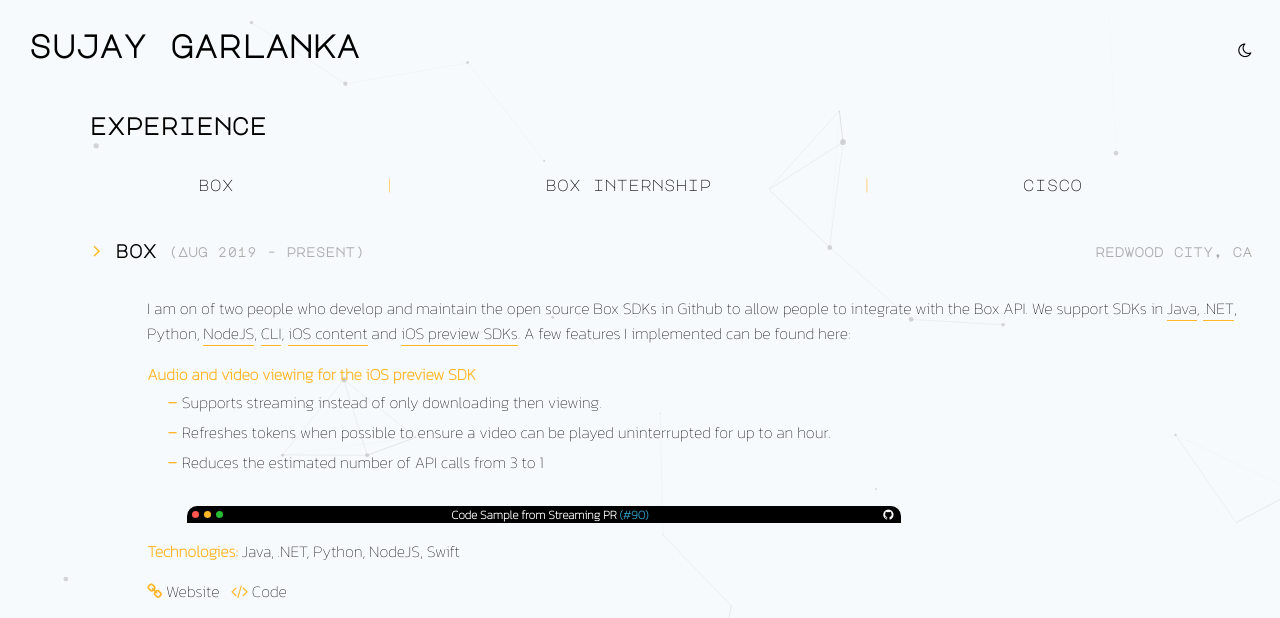
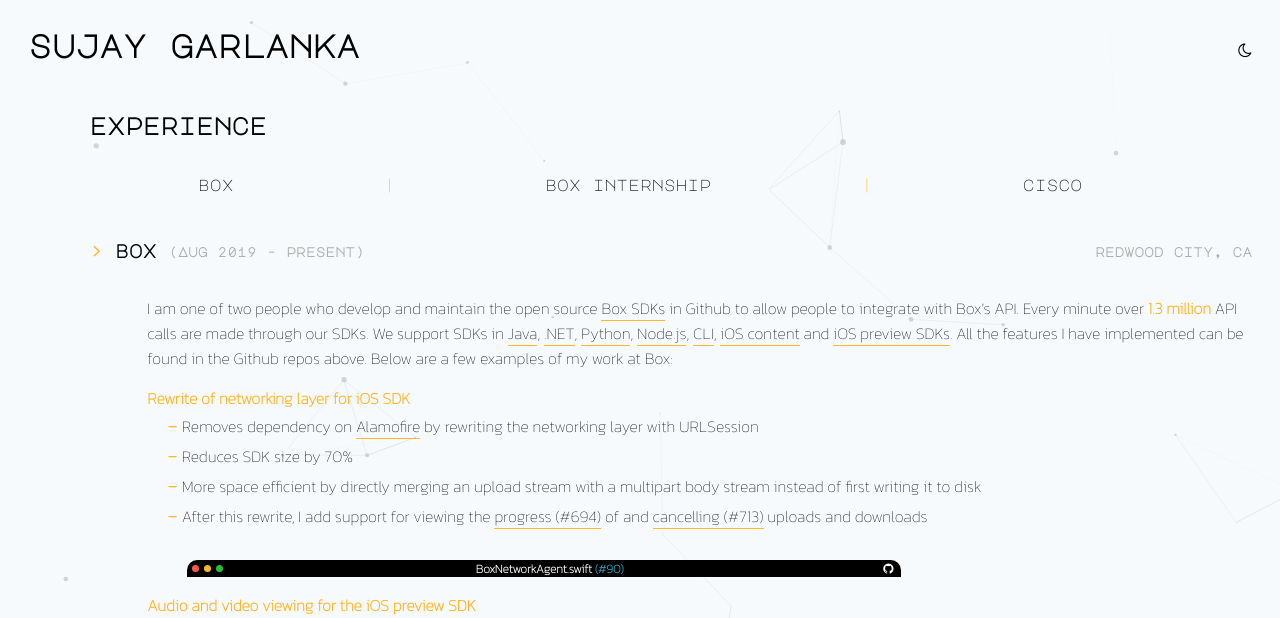
Before and after one commit to sujaygarlanka/sujaygarlanka, a PHP site: page /experience.html in a window 1280 px wide. Shown: the top 618 px of the page. Run offline with PHP 8.4, Linux system fonts and the light colour scheme; some libraries are stand-ins or nearby versions.

Commit message:
add more content

```diff
--- a/css/styles.css
+++ b/css/styles.css
@@ -146,6 +146,11 @@ li.no-bullet:before {
 
 .indent {
     margin-left: 5%;
+}
+
+.highlight-text {
+    color: var(--main-highlight);
+    font-weight: bold;
 }
 
 .main-highlight-color {
--- a/experience.html
+++ b/experience.html
@@ -50,9 +50,29 @@
                 <h5 class="subtext-color">redwood city, ca</h5>
             </div>
             <div class="project-text indent">
-                <p>I am on of two people who develop and maintain the open source Box SDKs in Github to allow people to integrate with the Box API. We support SDKs in
-                    <a href="https://github.com/box/box-java-sdk">Java</a>, <a href="https://github.com/box/box-windows-sdk-v2">.NET</a>, <a href="https://github.com/box/box-python-sdk"></a>Python</a>, <a href="https://github.com/box/box-node-sdk">NodeJS</a>, <a href="https://github.com/box/boxcli">CLI</a>, <a href="https://github.com/box/box-ios-sdk">iOS content</a> and <a href="https://github.com/box/box-ios-preview-sdk">iOS preview SDKs</a>.
-                    A few features I implemented can be found here:</p>
+                <p>I am one of two people who develop and maintain the open source <a href="https://github.com/box/sdks">Box SDKs</a> in Github to allow people to integrate with Box's API. Every minute over <span class="highlight-text">1.3 million</span> API calls are made through our SDKs. We support SDKs in
+                    <a href="https://github.com/box/box-java-sdk">Java</a>, <a href="https://github.com/box/box-windows-sdk-v2">.NET</a>, <a href="https://github.com/box/box-python-sdk">Python</a>, <a href="https://github.com/box/box-node-sdk">Node.js</a>, <a href="https://github.com/box/boxcli">CLI</a>, <a href="https://github.com/box/box-ios-sdk">iOS content</a> and <a href="https://github.com/box/box-ios-preview-sdk">iOS preview SDKs</a>.
+                    All the features I have implemented can be found in the Github repos above. Below are a few examples of my work at Box:</p>
+                <b class="main-highlight-color">Rewrite of networking layer for iOS SDK</b>
+                <ul>
+                    <li>Removes dependency on <a href="https://github.com/Alamofire/Alamofire">Alamofire</a> by rewriting the networking layer with URLSession</li>
+                    <li>Reduces SDK size by 70% </li>
+                    <li>More space efficient by directly merging an upload stream with a multipart body stream instead of first writing it to disk</li>
+                    <li>After this rewrite, I add support for viewing the <a href="https://github.com/box/box-ios-sdk/pull/694">progress (#694)</a> of and <a href="https://github.com/box/box-ios-sdk/pull/713">cancelling (#713)</a> uploads and downloads</li>
+                    <li class="no-bullet">
+                        <div class="title-bar-code">
+                            <div style="display: flex;">
+                                <div class="dot dot-close"></div>
+                                <div class="dot dot-minimize"></div>
+                                <div class="dot dot-expand"></div>
+                            </div>
+                            <div class="title-bar-code-text "> BoxNetworkAgent.swift <a href="https://github.com/box/box-ios-preview-sdk/pull/90" class="link" style="display: inline-flex;">(#90)</a></div>
+                            <div class="title-bar-code-text "><a href="https://github.com/box/box-ios-preview-sdk/pull/90" class="link-icon"><i class="fa fa-github" aria-hidden="true"></i></a></div>
+                        </div>
+                        <script src="https://gist.github.com/sujaygarlanka/c1c8a4614bde622d99ae68e194a76703.js"></script>
+                    </li>
+                </ul>
+
                 <b class="main-highlight-color">Audio and video viewing for the iOS preview SDK</b>
                 <ul>
                     <li>Supports streaming instead of only downloading then viewing.</li>
@@ -72,7 +92,28 @@
                             src="https://gist.github.com/sujaygarlanka/23eccf84c4376f03eacec2f4b0922b89.js"></script>
                     </li>
                 </ul>
-                <p><b class="main-highlight-color">Technologies:</b> Java, .NET, Python, NodeJS, Swift </p>
+
+                <b class="main-highlight-color">Support Creation and Downloading of Zip Files</b>
+                <ul>
+                    <li>Adds the ability to create a zip of any random collection of files and folders in a Box account</li>
+                    <li>Adds the ability to download it locally as well</li>
+                    <li>Allows customers who use Box on the backend to provide zip functionality for their users to download all their content easily</li>
+                    <li>Common use case is insurance companies who use Box to store their customer's claims, insurance info, etc.</li>
+                    <li class="no-bullet">
+                        <div class="title-bar-code">
+                            <div style="display: flex;">
+                                <div class="dot dot-close"></div>
+                                <div class="dot dot-minimize"></div>
+                                <div class="dot dot-expand"></div>
+                            </div>
+                            <div class="title-bar-code-text "> Code Sample from Zip PR <a href="https://github.com/box/box-java-sdk/pull/825" class="link" style="display: inline-flex;">(#825)</a></div>
+                            <div class="title-bar-code-text "><a href="https://github.com/box/box-java-sdk/pull/825" class="link-icon"><i class="fa fa-github" aria-hidden="true"></i></a></div>
+                        </div>
+                        <script src="https://gist.github.com/sujaygarlanka/80fa584e09ea3c4cdc12a01ffae88b64.js"></script>
+                    </li>
+                </ul>
+
+                <p><b class="main-highlight-color">Technologies:</b> Java, .NET, Python, Node.js, Swift </p>
                 <span>
                     <i class="fa fa-link main-highlight-color" aria-hidden="true"></i> <a class="no-border"
                         href="https://developer.box.com/sdks-and-tools">Website</a>
@@ -97,10 +138,12 @@
                     <span class="dot dot-expand"></span>
                 </div>
                 <img class="video" src="./media/cli/CLI Demo.gif"/>
-                <p>Building a command line tool for all of Box’s API endpoints</p>
+                <p>Built a command line tool for over 200 of <a href="https://developer.box.com/reference/">Box’s API endpoints</a></p>
                 <ul>
-                    <li>Incorporated JWT and OAuth 2.0 authentication in CLI</li>
+                    <li>Incorporates JWT authentication in the CLI</li>
                     <li>Features include interactive CLI with prompting, bulk input and bulk output</li>
+                    <li>Went on to replace our older .NET CLI and is currently being used by Box customers</li>
+                    <li>Written in Node.js using the Oclif framework</li>
                 </ul>
                 <p><b class="main-highlight-color">Technologies:</b> Node.js, Oclif CLI Framework, Mocha Testing
                     Framework</p>
@@ -119,20 +162,18 @@
                 <h5 class="subtext-color">morrisville, nc</h5>
             </div>
             <div class="project-text indent">
-                <p>I interned at Cisco as a Software Engineer in Research Triangle Park, North Carolina. I worked in
-                    Legal and Compliance IT and created a proof of concept (POC) for an internal tool to digitalize the
-                    creation of legal documents and digitally manage existing legal documents. For the POC, I
-                    implemented a template management system to select the correct form from a series of questions and
-                    have the user fill out the dynamic form. I built in form validations to ensure legal compliance and
-                    created dynamic input fields like dynamic tables. Once a user fills out the form, then the contents
-                    of that form are inserted into a PDF of the legal document. The legal document can then be sent for
-                    e-signature and approval. It can be tracked throughout these stages from draft to pending approval
-                    to approved in the tool and previous legal documentation can be easily duplicated and reused for new
-                    contracts. </p>
-                <p> The current process of filling out legal documentation includes downloading a PDF, filling it out in
-                    Word and submitting online for approval. This is a tedious process when employees have to fill out
-                    multiple documents multiple times a year. It also allows for legal compliance issues and is hard to
-                    internally monitor.</p>
+                <p>Created a proof of concept (POC) for an internal tool to digitize the creation and management of legal documents.</p>
+                <ul>
+                    <li>Implemented a template management system to select the correct form from a series of questions and
+                        have the user fill out the dynamic form</li>
+                    <li>Built in form validations to ensure legal compliance and created dynamic input fields like dynamic tables</li>
+                    <li>Inserted the contents of that form into a PDF of the appropriate legal document</li>
+                    <li>Integrated the tool with Docusign for e-signatures and approval</li>
+                    <li>It can be tracked throughout these stages from draft to pending approval
+                        to approved in the tool and previous legal documentation can be easily duplicated and reused for new
+                        contracts</li>
+                    <!-- Current process requires selecting the correct PDF, downloading it, filling it out in Word and submitting it online for approval. This is tedious for employees and hard monitor internally. -->
+                </ul>
                 <b>I cannnot post a full demo, post the code or give more information because this is proprietary to
                     Cisco.</b>
                 <br />
```
